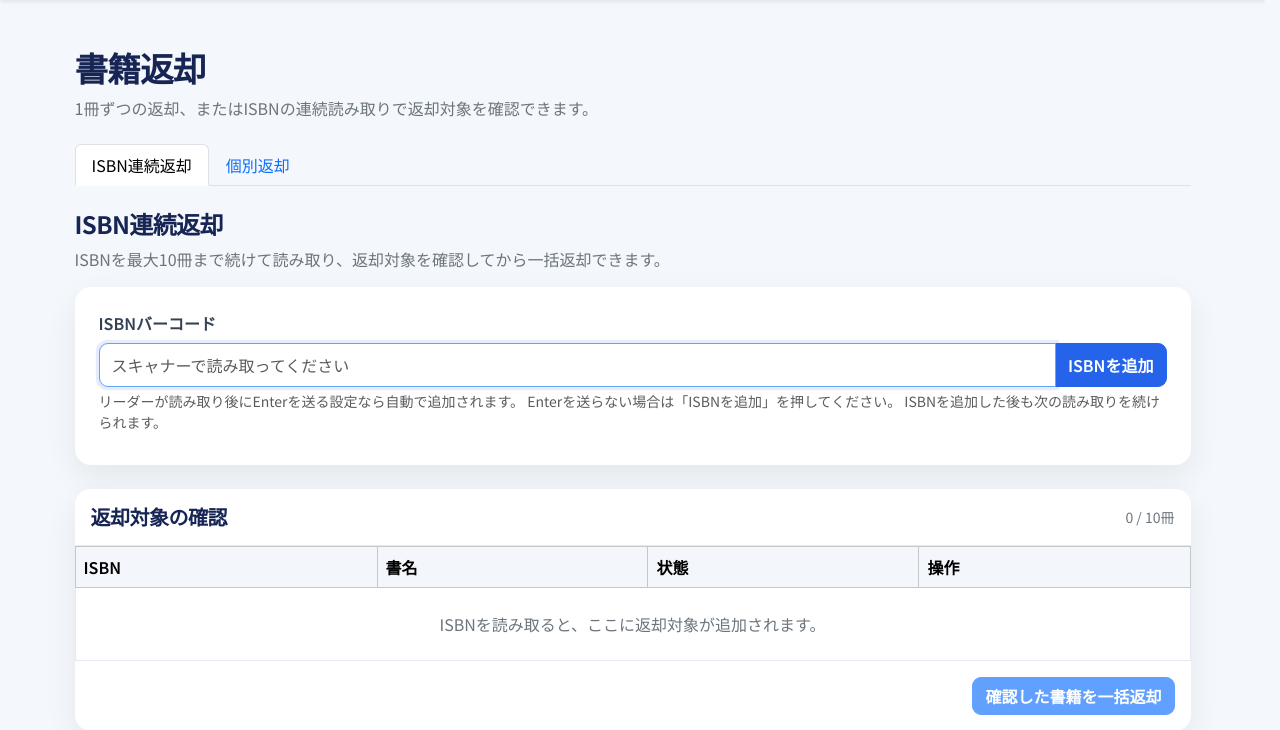
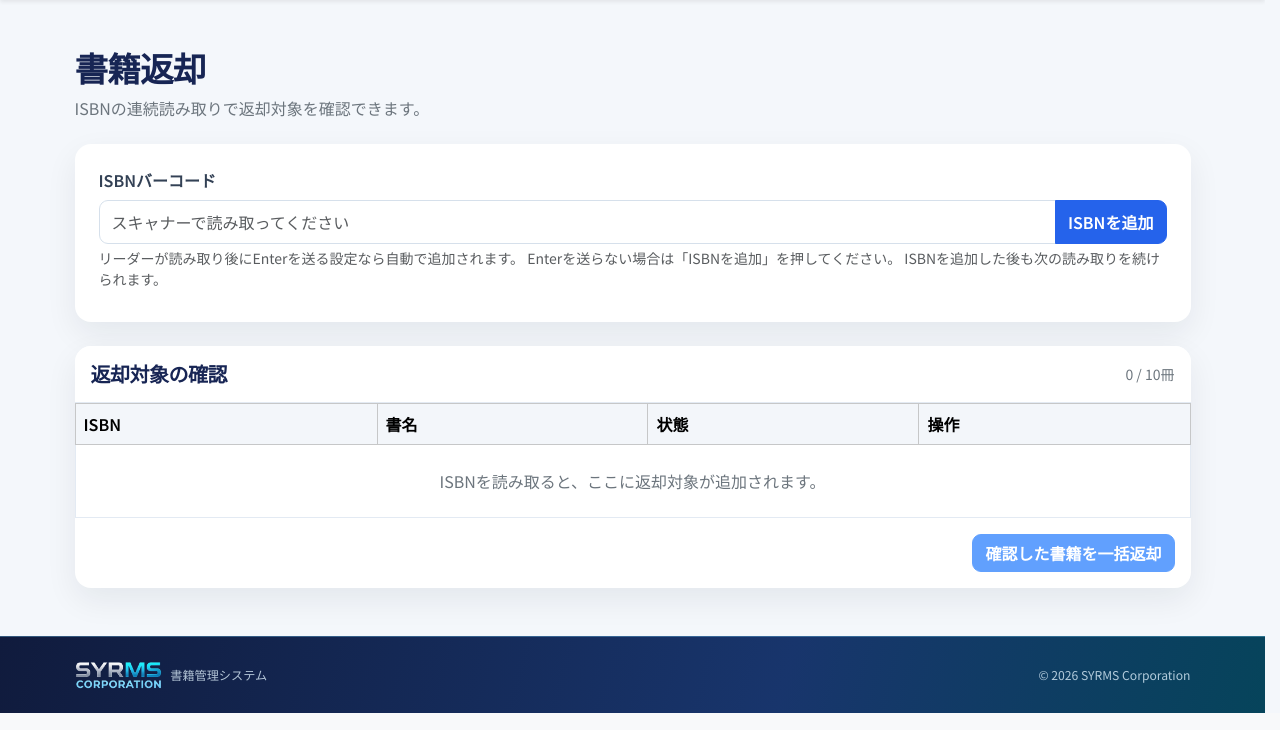
Before and after one commit to PTC-Team-1/book-management-app, a Laravel app: page /admin/books/rentals/return in a window 1280 px wide. Shown: the part 208-938 px from the top of the page. Run offline with Laravel 12, Linux system fonts and the light colour scheme; a user stored in the database is signed in; data comes from the database, SQL or seed files in the repository; parts of the project's set-up code (start-up, migrations or seed data) failed here and were passed over.

Commit message:
fix: remove single book return UI and feature

```diff
--- a/resources/views/rental-requests/return-form.blade.php
+++ b/resources/views/rental-requests/return-form.blade.php
@@ -7,40 +7,9 @@
     <div class="mb-4">
         <h1 class="fw-bold mb-2">書籍返却</h1>
         <p class="text-secondary mb-0">
-            1冊ずつの返却、またはISBNの連続読み取りで返却対象を確認できます。
+            ISBNの連続読み取りで返却対象を確認できます。
         </p>
     </div>
-
-    <ul class="nav nav-tabs mb-4" role="tablist">
-        <li class="nav-item" role="presentation">
-            <button
-                class="nav-link active"
-                id="return-batch-tab"
-                data-bs-toggle="tab"
-                data-bs-target="#return-batch-pane"
-                type="button"
-                role="tab"
-                aria-controls="return-batch-pane"
-                aria-selected="true"
-            >
-                ISBN連続返却
-            </button>
-        </li>
-        <li class="nav-item" role="presentation">
-            <button
-                class="nav-link"
-                id="return-single-tab"
-                data-bs-toggle="tab"
-                data-bs-target="#return-single-pane"
-                type="button"
-                role="tab"
-                aria-controls="return-single-pane"
-                aria-selected="false"
-            >
-                個別返却
-            </button>
-        </li>
-    </ul>
 
     <div class="tab-content">
         <div
@@ -49,13 +18,6 @@
             role="tabpanel"
             aria-labelledby="return-batch-tab"
         >
-            <div class="mb-3">
-                <h2 class="h4 fw-bold mb-2">ISBN連続返却</h2>
-                <p class="text-secondary mb-0">
-                    ISBNを最大10冊まで続けて読み取り、返却対象を確認してから一括返却できます。
-                </p>
-            </div>
-
             <div class="card border-0 shadow-sm mb-4">
                 <div class="card-body p-4">
                     <label for="return-batch-isbn" class="form-label fw-semibold">ISBNバーコード</label>
@@ -121,44 +83,6 @@
                     </div>
                 </div>
             </form>
-        </div>
-
-        <div
-            class="tab-pane fade"
-            id="return-single-pane"
-            role="tabpanel"
-            aria-labelledby="return-single-tab"
-        >
-            <div class="mb-3">
-                <h2 class="h4 fw-bold mb-2">個別返却</h2>
-                <p class="text-secondary mb-0">
-                    書籍の情報を入力します。
-                </p>
-            </div>
-
-            <div class="card border-0 shadow-sm">
-                <div class="card-body p-4">
-                    <div class="row g-4">
-                        <div class="col-12">
-                            <label for="return-book" class="form-label fw-semibold">
-                                書籍名<span class="required-mark" aria-hidden="true">*</span><span class="visually-hidden">必須</span>
-                            </label>
-                            <input
-                                type="text"
-                                class="form-control"
-                                id="return-book"
-                                placeholder="書籍名を入力してください"
-                            >
-                        </div>
-                    <div class="d-flex justify-content-end mt-4 pt-3 border-top">
-                        <form action="{{ route('admin.books.rentals.return.store') }}" method="post">
-                            <button type="submit" class="btn btn-primary" disabled>
-                                返却する
-                            </button>
-                        </form>
-                    </div>
-                </div>
-            </div>
         </div>
     </div>
 
```
